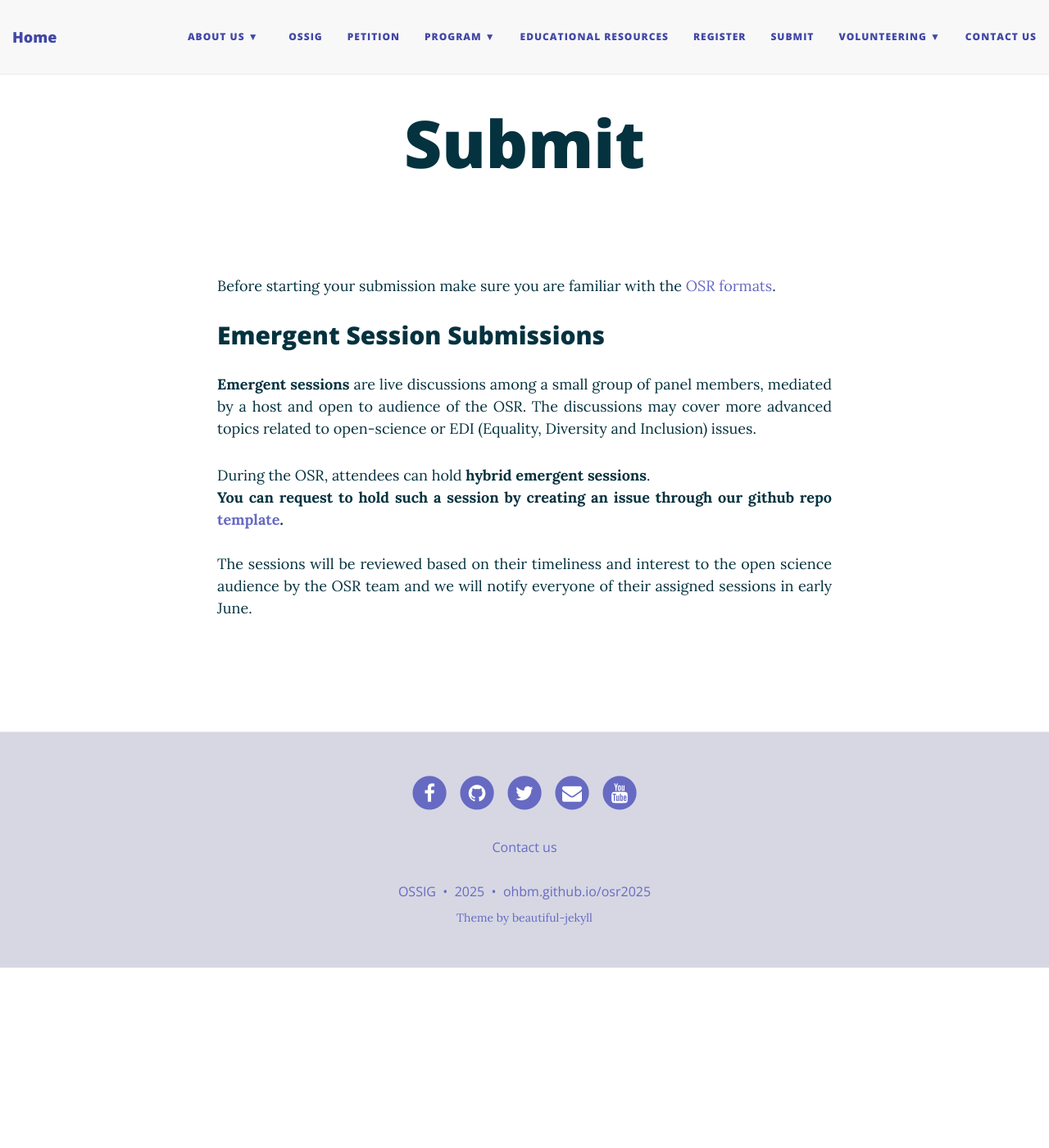
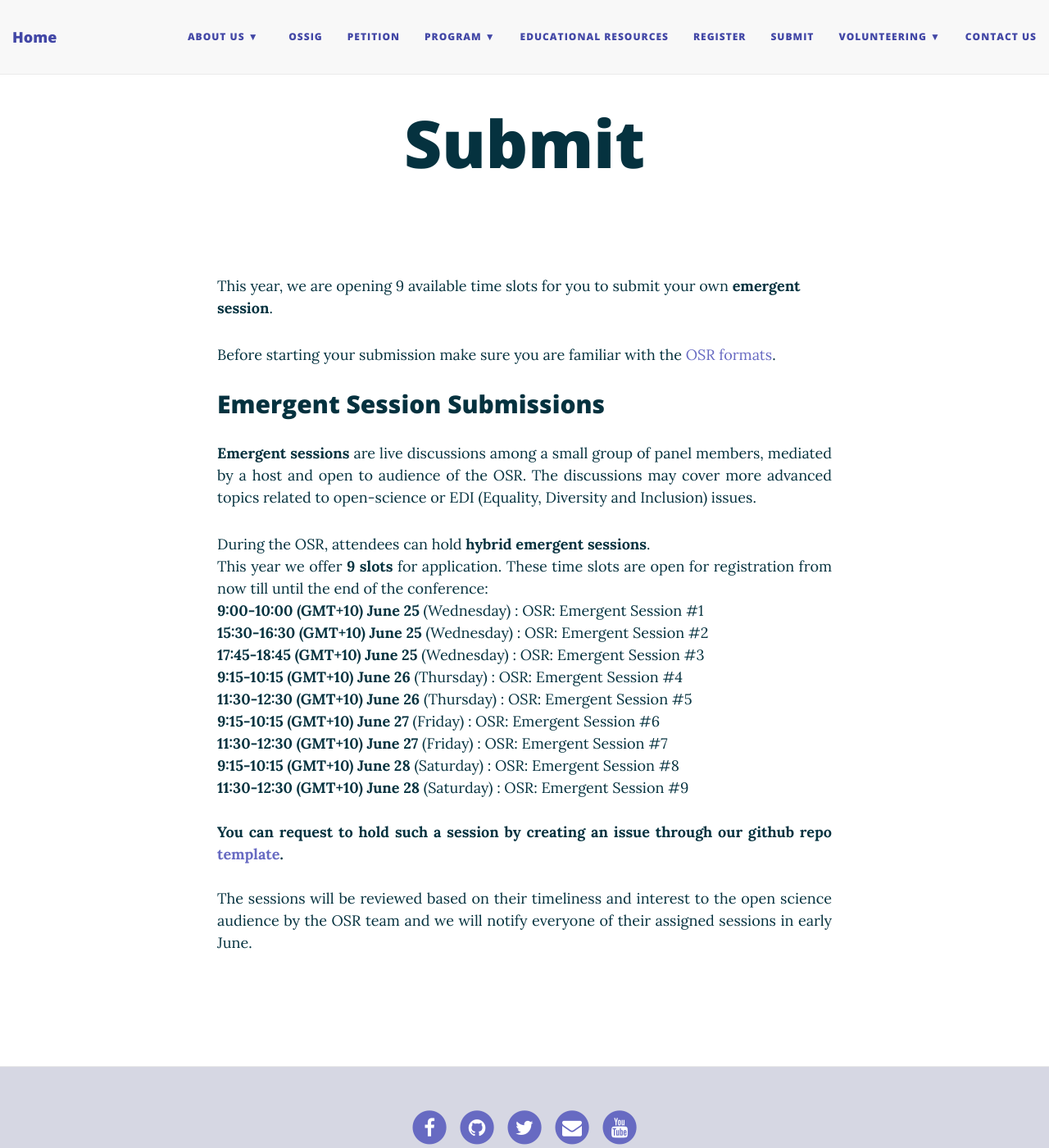
Before and after one commit to ohbm/osr2025, a Jekyll site: the page built from submit.md, in a window 1280 px wide and 1400 px high. Shown: the whole window at 82% size. Built offline with Jekyll 4.4.1, drawn with Linux system fonts in a browser that asks for light colours; nearby versions of some CDN libraries.

Commit message:
Full program

```diff
--- a/emergent.md
+++ b/emergent.md
@@ -3,7 +3,7 @@
 title: Emergent Sessions
 ---
 
-<!-- ### OHBM OSR 2025 will have 9 emergent session. See available time slots below. -->
+### OHBM OSR 2025 will have 9 emergent session. See available time slots below.
 
 {::options parse_block_html="true" /}
 
@@ -12,7 +12,7 @@
 
 <p align="justify">**How do I host an Emergent Session?**</p>
 <p align="justify"> Emergent Sessions are bookable during the meeting for times allocated for Emergent Sessions.
-<!-- For 2025, we are opening 9 slots during OHBM. -->
+For 2025, we are opening 9 slots during OHBM.
 Emergent Sessions can be booked by any OHBM or OSR registered participant at any point during these periods of time (or in the meeting while there is space in the schedule).
 Submitted Emergent requests will be briefly reviewed and selected by the OSR team for appropriate content (taking into account diversity and how the topics fits), and details communicated regarding how to book a slot in our schedule. We will be on hand to manage the hosting and broadcast of your session on your behalf, and help your participants join the conversation.</p>
 
@@ -27,10 +27,10 @@
 **You can request to hold such a session by creating an issue through our github repo [template](https://github.com/ohbm/osr2025/issues/1){:target="_blank"}.**<br> <br>
 The sessions will be reviewed based on their timeliness and interest to the open science audience by the OSR team and we will notify everyone of their assigned sessions as soon as possible. <br>
 
-<!-- ### Emergent Session 1 -->
+### Emergent Session 1
 
 <!-- #### Neda Sadeghi, Isabelle van der Velpen, and Tonya White, Social and Cognitive Developmental Neuroscience, NIMH -->
-<!-- #### 9:15 (GMT+10) June 25 (Wednesday) -->
+#### 9:00 (GMT+10) June 25 (Wednesday)
 <!-- [Join on Crowdcast](https://www.crowdcast.io/c/osr-2024-emergent-1) -->
 
 <!-- <p></p>
@@ -46,17 +46,17 @@
 
 ---
 
-<!-- ### Emergent Session 2 -->
+### Emergent Session 2
 
 <!-- #### Neda Sadeghi, Isabelle van der Velpen, and Tonya White, Social and Cognitive Developmental Neuroscience, NIMH -->
-<!-- #### 3:30 (GMT+10) June 25 (Wednesday) -->
+#### 3:30 (GMT+10) June 25 (Wednesday)
 
 ---
 
-<!-- ### Emergent Session 3 -->
+### Emergent Session 3
 
 <!-- #### SEA-SIG representatives--Nick Souter (University of Sussex), Niall Duncan (Taipei Medical University), Nikhil Bhagwat (McGill University), Polona Kalc (Jena University Hospital) -->
-<!-- #### 17:45 (GMT+10) June 25 (Wednesday) -->
+#### 17:45 (GMT+10) June 25 (Wednesday)
 <!-- [Join on Crowdcast](https://www.crowdcast.io/c/osr-2024-emergent-2) -->
 
 <!-- <p> </p>
@@ -74,10 +74,10 @@
 
 ---
 
-<!-- ### Emergent Session 4 -->
+### Emergent Session 4
 
 <!-- #### Gorana Pobric (Manchester, UK), Peter Fox (San Antonio, Texas), David Kennedy (U Massachusetts) -->
-<!-- #### 9:15 (GMT+10) June 26 (Thursday) -->
+#### 9:15 (GMT+10) June 26 (Thursday)
 <!-- [Join on Crowdcast](https://www.crowdcast.io/c/osr-2024-emergent-3) -->
 
 <!-- <p></p>
@@ -85,10 +85,10 @@
 
 ---
 
-<!-- ### Emergent Session 5 -->
+### Emergent Session 5
 
 <!-- #### Ana Van Gulick, Figshare, NIH Generalist Repository Ecosystem Initiative program -->
-<!-- #### 11:30 (GMT+10) June 26 (Thursday) -->
+#### 11:30 (GMT+10) June 26 (Thursday)
 <!-- [Join on Crowdcast](https://www.crowdcast.io/c/osr-2024-emergent-4) -->
 
 <!-- <p></p>
@@ -109,10 +109,10 @@
 
 ---
 
-<!-- ### Emergent Session 6 -->
+### Emergent Session 6
 
 <!-- #### Sandeep Panta, Translational Research in Neuroimaging and Data Science (TReNDS) Center, Georgia State University -->
-<!-- #### 9:10 (GMT+10) June 27 (Friday) -->
+#### 9:10 (GMT+10) June 27 (Friday)
 <!-- [Join on Crowdcast](https://www.crowdcast.io/c/osr-2024-emergent-5) -->
 
 <!-- <p></p>
@@ -129,26 +129,26 @@
 
 ---
 
-<!-- ### Emergent Session 7 -->
+### Emergent Session 7
 
 <!-- #### Sandeep Panta, Translational Research in Neuroimaging and Data Science (TReNDS) Center, Georgia State University -->
-<!-- #### 9:15 (GMT+10) June 27 (Friday) -->
+#### 9:15 (GMT+10) June 27 (Friday)
 <!-- [Join on Crowdcast](https://www.crowdcast.io/c/osr-2024-emergent-5) -->
 
 ---
 
-<!-- ### Emergent Session 8 -->
+### Emergent Session 8
 
 <!-- #### Sandeep Panta, Translational Research in Neuroimaging and Data Science (TReNDS) Center, Georgia State University -->
-<!-- #### 9:15 (GMT+10) June 28 (Saturday) -->
+#### 9:15 (GMT+10) June 28 (Saturday)
 <!-- [Join on Crowdcast](https://www.crowdcast.io/c/osr-2024-emergent-5) -->
 
 ---
 
-<!-- ### Emergent Session 9 -->
+### Emergent Session 9
 
 <!-- #### Sandeep Panta, Translational Research in Neuroimaging and Data Science (TReNDS) Center, Georgia State University -->
-<!-- #### 11:30 (GMT+10) June 28 (Saturday) -->
+#### 11:30 (GMT+10) June 28 (Saturday)
 <!-- [Join on Crowdcast](https://www.crowdcast.io/c/osr-2024-emergent-5) -->
 
 ---
--- a/schedule.md
+++ b/schedule.md
@@ -58,9 +58,9 @@
                 </td>
             </tr>
             <tr>
-                <td>9:15-10:15</td>
+                <td>9:00-10:00</td>
                 <td>
-                    <!-- <div><a href="https://ohbm.github.io/osr2025/emergent/" target="_blank">Emergent Session 1</a> </div> -->
+                    <div><a href="https://ohbm.github.io/osr2025/emergent/" target="_blank">Emergent Session 1</a> </div>
                     <!-- <div><a href="https://www.crowdcast.io/e/osr-2025-emergent-1" target="_blank">Join on Crowdcast</a></div> -->
                 </td>
             </tr>
@@ -74,14 +74,14 @@
             <tr>
                 <td>15:30-16:30</td>
                 <td>
-                    <!-- <div><a href="https://ohbm.github.io/osr2025/emergent/" target="_blank">Emergent Session 2</a> </div> -->
+                    <div><a href="https://ohbm.github.io/osr2025/emergent/" target="_blank">Emergent Session 2</a> </div>
                     <!-- <div><a href="https://www.crowdcast.io/e/osr-2025-emergent-1" target="_blank">Join on Crowdcast</a></div> -->
                 </td>
             </tr>
             <tr>
                 <td>17:45-18:45</td>
                 <td>
-                    <!-- <div><a href="https://ohbm.github.io/osr2025/emergent/" target="_blank">Emergent Session 3</a> </div> -->
+                    <div><a href="https://ohbm.github.io/osr2025/emergent/" target="_blank">Emergent Session 3</a> </div>
                     <!-- <div><a href="https://www.crowdcast.io/c/osr-2025-emergent-1" target="_blank">Join on Crowdcast</a></div> -->
                 </td>
             </tr>
@@ -107,14 +107,14 @@
             <tr>
                 <td>9:15-10:15</td>
                 <td>
-                    <!-- <div><a href="https://ohbm.github.io/osr2025/emergent/" target="_blank">Emergent Session 4</a> </div> -->
+                    <div><a href="https://ohbm.github.io/osr2025/emergent/" target="_blank">Emergent Session 4</a> </div>
                     <!-- <div><a href="https://www.crowdcast.io/c/osr-2025-openmic-1" target="_blank">Join on Crowdcast</a></div> -->
                 </td>
             </tr>
             <tr>
                 <td>11:30-12:30</td>
                 <td>
-                    <!-- <div><a href="https://ohbm.github.io/osr2025/emergent/" target="_blank">Emergent Session 5</a> </div> -->
+                    <div><a href="https://ohbm.github.io/osr2025/emergent/" target="_blank">Emergent Session 5</a> </div>
                     <!-- <div><a href="https://www.crowdcast.io/e/osr-2025-emergent-2" target="_blank">Join on Crowdcast</a></div> -->
                 </td>
             </tr>
@@ -128,7 +128,7 @@
             <tr>
                 <td>16:00-17:00</td>
                 <td>
-                    <!-- <div><a href="https://ohbm.github.io/osr2025/tabletalk/" target="_blank">Table Talk 3:</a> Ethical Issues in Open Science: How Open should Open Data be?</div> -->
+                    <div><a href="https://ohbm.github.io/osr2025/tabletalk/" target="_blank">Table Talk 3:</a> Ethical Issues in Open Science: How Open should Open Data be?</div>
                     <!-- <div><a href="https://www.crowdcast.io/c/panel-3-crowdsource" target="_blank">Join on Crowdcast</a></div> -->
                 </td>
             </tr>
@@ -154,14 +154,14 @@
             <tr>
                 <td>9:15-10:15</td>
                 <td>
-                    <!-- <div><a href="https://ohbm.github.io/osr2025/emergent/" target="_blank">Emergent Session 6</a> </div> -->
+                    <div><a href="https://ohbm.github.io/osr2025/emergent/" target="_blank">Emergent Session 6</a> </div>
                     <!-- <div><a href="https://www.crowdcast.io/c/panel-4-changing" target="_blank">Join on Crowdcast</a></div> -->
                 </td>
             </tr>
             <tr>
                 <td>11:30-12:30</td>
                 <td>
-                    <!-- <div><a href="https://ohbm.github.io/osr2025/tabletalk/" target="_blank">Emergent Session 7</a> </div> -->
+                    <div><a href="https://ohbm.github.io/osr2025/tabletalk/" target="_blank">Emergent Session 7</a> </div>
                     <!-- <div><a href="https://www.crowdcast.io/e/osr-table-data-governance" target="_blank">Join on Crowdcast</a></div> -->
                 </td>
             </tr>
@@ -193,14 +193,14 @@
             <tr>
                 <td>9:15-10:15</td>
                 <td>
-                    <!-- <div><a href="https://ohbm.github.io/osr2025/emergent/" target="_blank">Emergent Session 8</a> </div> -->
+                    <div><a href="https://ohbm.github.io/osr2025/emergent/" target="_blank">Emergent Session 8</a> </div>
                     <!-- <div><a href="https://www.crowdcast.io/c/panel-5-asia" target="_blank">Join on Crowdcast</a></div> -->
                 </td>
             </tr>
             <tr>
                 <td>11:30-12:30</td>
                 <td>
-                    <!-- <div><a href="https://ohbm.github.io/osr2025/emergent/" target="_blank">Emergent Session 9</a> </div> -->
+                    <div><a href="https://ohbm.github.io/osr2025/emergent/" target="_blank">Emergent Session 9</a> </div>
                     <!-- <div><a href="https://www.crowdcast.io/c/panel-5-asia" target="_blank">Join on Crowdcast</a></div> -->
                 </td>
             </tr>
--- a/submit.md
+++ b/submit.md
@@ -9,7 +9,7 @@
 {::options parse_block_html="false" /}
 {::options parse_block_html="true" /}
 
-<!-- This year, we are opening 9 available time slots for you to submit your own **emergent session**.  -->
+This year, we are opening 9 available time slots for you to submit your own **emergent session**.
 
 <p align="justify">
   Before starting your submission make sure you are familiar with the [OSR formats](/formats.md){:target="_blank"}.
@@ -46,7 +46,7 @@
 </p>
 <p align="justify">
 During the OSR, attendees can hold **hybrid emergent sessions**. <br>
-<!-- This year we offer **9 slots** for application. These time slots are open for registration from now till until the end of the conference:<br>
+This year we offer **9 slots** for application. These time slots are open for registration from now till until the end of the conference:<br>
 **9:00-10:00 (GMT+10) June 25** (Wednesday) : OSR: Emergent Session #1 <br>
 **15:30-16:30 (GMT+10) June 25** (Wednesday) : OSR: Emergent Session #2 <br>
 **17:45-18:45 (GMT+10) June 25** (Wednesday) : OSR: Emergent Session #3 <br>
@@ -56,7 +56,7 @@
 **11:30-12:30 (GMT+10) June 27** (Friday) : OSR: Emergent Session #7 <br>
 **9:15-10:15 (GMT+10) June 28** (Saturday) : OSR: Emergent Session #8 <br>
 **11:30-12:30 (GMT+10) June 28** (Saturday) : OSR: Emergent Session #9 <br>
-<br>  -->
+<br>
 **You can request to hold such a session by creating an issue through our github repo [template](https://github.com/ohbm/osr2025/issues/1){:target="_blank"}.**<br> <br>
 The sessions will be reviewed based on their timeliness and interest to the open science audience by the OSR team and we will notify everyone of their assigned sessions in early June. <br>
 </p>
```
Also changed, not shown: petition.md (+4 -1 lines).
